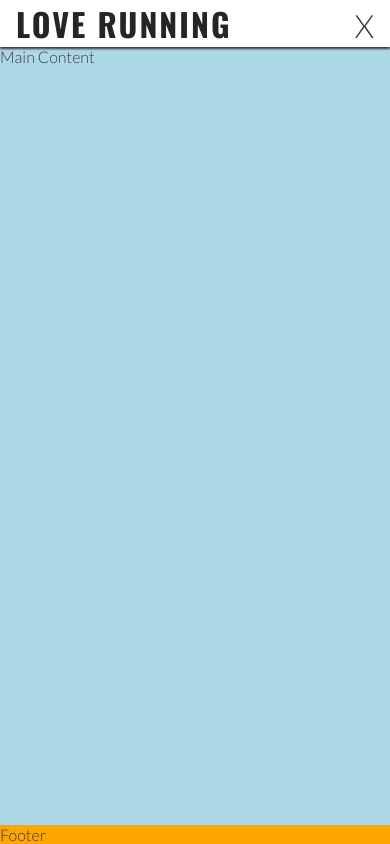
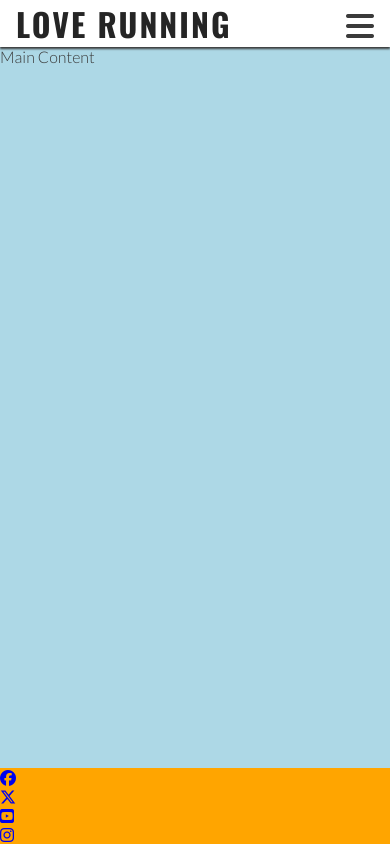
Before and after one commit to Berilkdd/love-running, a plain HTML site: page index.html in a window 390 px wide. Drawn offline with nearby package versions, Linux system fonts and the light colour scheme.

Commit message:
Add fontawesome and links to footer

```diff
--- a/assets/css/style.css
+++ b/assets/css/style.css
@@ -4,7 +4,7 @@
 
 /*Asterisk wildcard selector to override defoult styles added by the browser*/
 * {
-    padding: o;
+    padding: 0;
     margin: 0;
     box-sizing: border-box;
 }
@@ -94,6 +94,7 @@ main {
 /*Footer*/
 footer {
     background-color: orange;
+    list-style-type: none;
 }
 
 /* Media query: tablets and larger (768px and up) */
--- a/index.html
+++ b/index.html
@@ -28,7 +28,9 @@
             </h1>
         </a>
         <input type="checkbox" id="nav-toggle" name="nav-toggle">
-        <label for="nav-toggle" class="nav-toggle-label">X</label>
+        <label for="nav-toggle" class="nav-toggle-label">
+            <i class="fa-solid fa-bars"></i>
+        </label>
             <nav>
                 <ul id="menu">
                    <li><a href="" class="active">Home</a></li>
@@ -37,12 +39,21 @@
                 </ul>
             </nav>
     </header>
-    <main>
-        Main Content
-    </main>
+    <main> Main Content</main>
+
+    <!-- Footer -->
     <footer>
-        Footer
+        <ul>
+            <li><a href="https://www.facebook.com/" target="_blank" rel="noopener" aria-label="Visit our Facebook page (opens in a new tab)"><i class="fa-brands fa-facebook"></i></a></li>
+            <li><a href="https://x.com/" target="_blank" rel="noopener" aria-label="Visit our X page (opens in a new tab)"><i class="fa-brands fa-x-twitter"></i></a></li>
+            <li><a href="https://www.youtube.com/" target="_blank" rel="noopener" aria-label="Visit our Youtube page (opens in a new tab)"><i class="fa-brands fa-square-youtube"></i></i></a></li>
+            <li><a href="https://www.instagram.com/" target="_blank" rel="noopener" aria-label="Visit our Instagram page (opens in a new tab)"><i class="fa-brands fa-instagram"></i></a></li>
+        </ul>
     </footer>
+
+    <!-- Font Awesome kit -->
+    <script src="https://kit.fontawesome.com/c1eb0bcc3f.js" crossorigin="anonymous"></script>
+
 </body>
 
 
```
